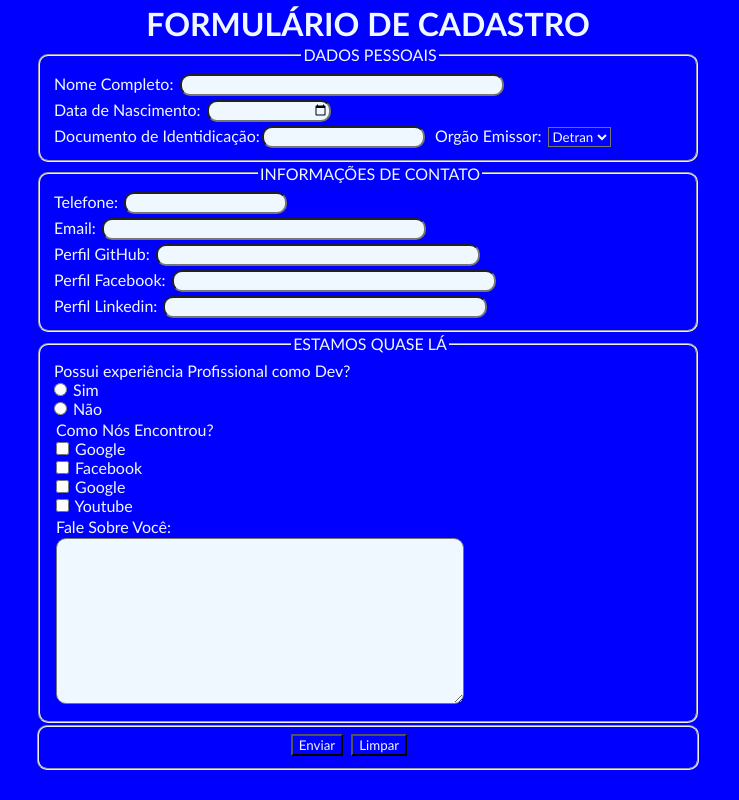
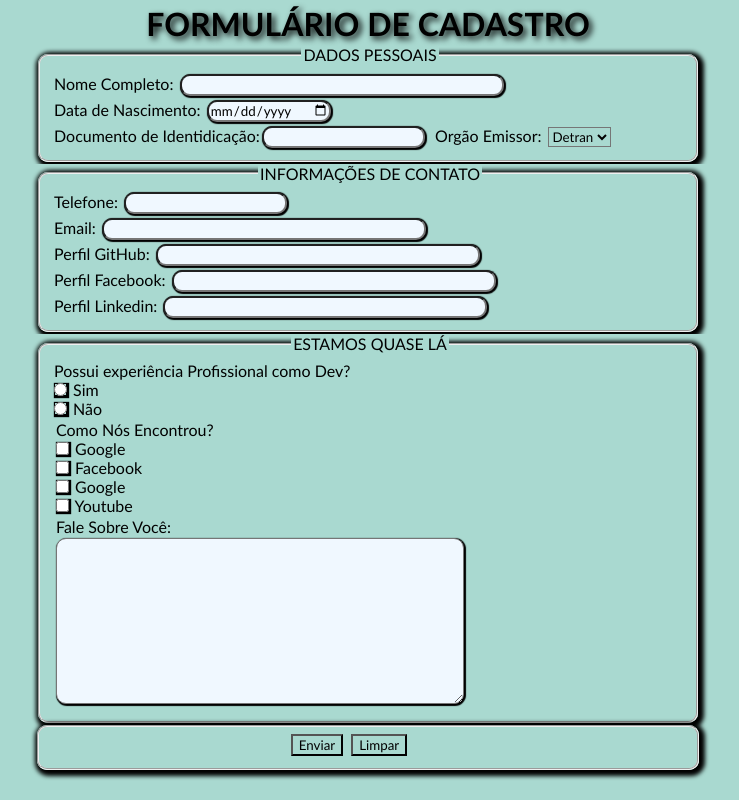
Before and after one commit to TamirisASilva/dio-bootcamp-desenv-jogos, a plain HTML site: page comecando-com-html/index.html in a window 1280 px wide. Shown: the whole page, without its empty margins (272-1011 px from the left). Drawn offline with Linux system fonts and the light colour scheme.

Commit message:
Sobras em alguns elementos e mudanças das cores do formulário

```diff
--- a/comecando-com-html/assets/css/style.css
+++ b/comecando-com-html/assets/css/style.css
@@ -1,18 +1,20 @@
 *{
     margin: 2px;
     font-family: 'Gill Sans', 'Gill Sans MT', Calibri, 'Trebuchet MS', sans-serif;
-    background-color: blue;
-    color: aliceblue;
+    background-color: #A9D9D0;
+    color: black;
 
 }
 h1{
     text-align: center;
     text-transform: uppercase;
+    text-shadow: 0.1em 0.1em 0.2em black;
 }
 fieldset{
     width: 290px;
     width: 50%; margin: 0px auto;
     border-radius: 10px;
+    box-shadow: 2px 2px 4px 4px black;
 }
 .botao-centro{
     width: 25%; margin: 0px auto;
@@ -21,6 +23,8 @@ fieldset{
 input, textarea{
     border-radius: 10px;
     background-color: aliceblue;
+    box-shadow: 1px 1px 1px 1px black;
+    color: black
 }
 legend{
     text-align: center;
```
